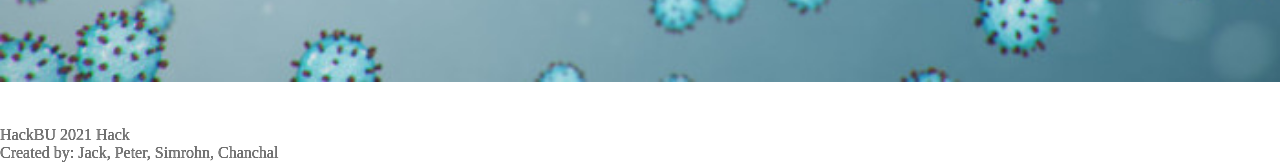
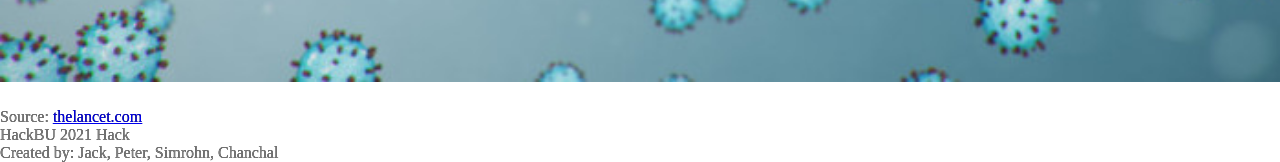
Before and after one commit to JA7ja/CovidForecast, a Flask app: page /cases.html in a window 1280 px wide. Shown: the part 638-800 px from the top of the page. Run offline with Flask 2, Linux system fonts and the light colour scheme; the visitor is signed in with stand-in values (Sample User, id 1); data that the repository does not hold is empty.

Commit message:
Source added to footer

```diff
--- a/templates/cases.html
+++ b/templates/cases.html
@@ -41,6 +41,7 @@
 	bottom: 0;
 	color: gray;
 	text-shadow: 0 0 black;">
+    <p>Source: <a href="https://www.thelancet.com/journals/laninf/article/PIIS1473-3099(20)30120-1/fulltext">thelancet.com</a></p>
 	<p>HackBU 2021 Hack</p>
 	<p>Created by: Jack, Peter, Simrohn, Chanchal</p>
 </footer>
```
